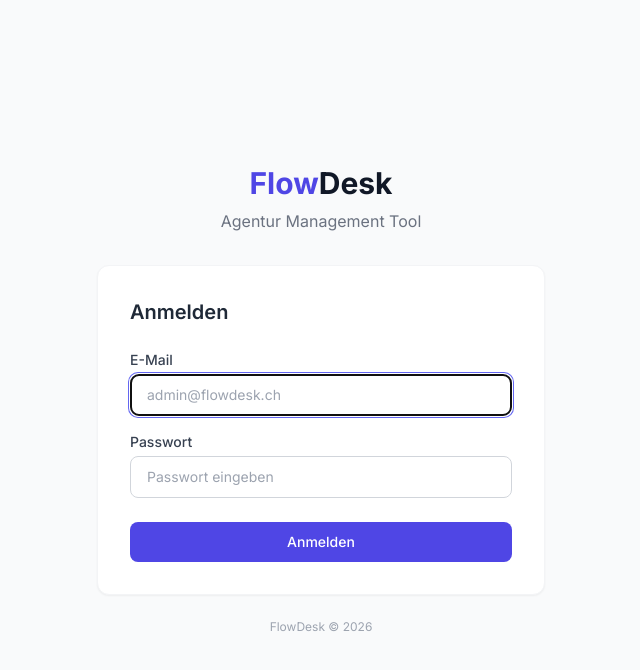
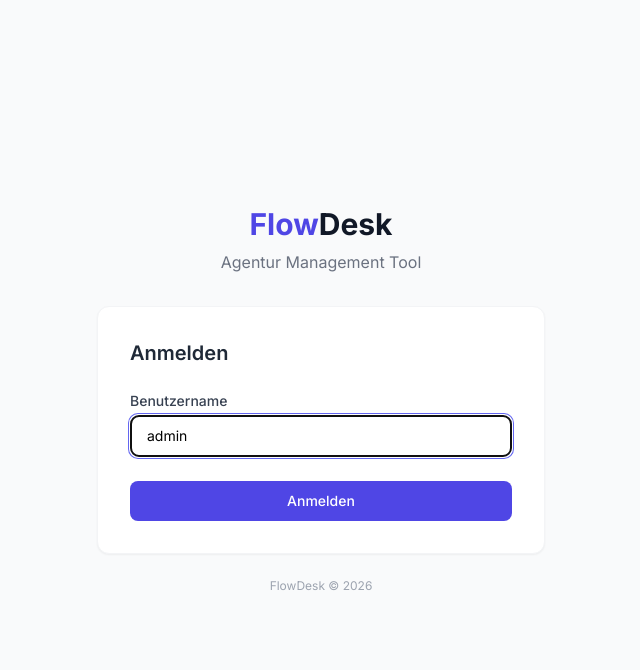
Before and after one commit to aleks-emotionframe/flowdesk, a PHP site: page /login in a window 1280 px wide. Shown: the top 670 px of the page, without its empty margins (319-959 px from the left). Run offline with PHP 8.4, Linux system fonts and the light colour scheme; some libraries are stand-ins or nearby versions.

Commit message:
Temporary passwordless login for testing (username: admin)
https://claude.ai/code/session_01RCznYkArsR9yJZSbaXMBEe

```diff
--- a/src/Controllers/AuthController.php
+++ b/src/Controllers/AuthController.php
@@ -25,33 +25,30 @@ class AuthController
         CsrfMiddleware::verify();
 
         $email = trim($_POST['email'] ?? '');
-        $password = $_POST['password'] ?? '';
 
-        if (empty($email) || empty($password)) {
-            $_SESSION['login_error'] = 'Bitte E-Mail und Passwort eingeben.';
+        if (empty($email)) {
+            $_SESSION['login_error'] = 'Bitte Benutzername eingeben.';
             header('Location: /login');
             exit;
         }
 
-        $user = User::findByEmail($email);
-
-        if (!$user || !User::verifyPassword($password, $user['password_hash'])) {
-            $_SESSION['login_error'] = 'Ungültige E-Mail oder Passwort.';
-            header('Location: /login');
+        // Temporärer Test-Login ohne Passwort und ohne DB
+        if ($email === 'admin') {
+            session_regenerate_id(true);
+            $_SESSION['user_id'] = 1;
+            $_SESSION['user'] = [
+                'id' => 1,
+                'name' => 'Admin',
+                'email' => 'admin@flowdesk.ch',
+                'role' => 'admin',
+                'avatar' => null,
+            ];
+            header('Location: /');
             exit;
         }
 
-        session_regenerate_id(true);
-        $_SESSION['user_id'] = (int) $user['id'];
-        $_SESSION['user'] = [
-            'id' => (int) $user['id'],
-            'name' => $user['name'],
-            'email' => $user['email'],
-            'role' => $user['role'],
-            'avatar' => $user['avatar'],
-        ];
-
-        header('Location: /');
+        $_SESSION['login_error'] = 'Ungültiger Benutzername.';
+        header('Location: /login');
         exit;
     }
 
--- a/src/Views/auth/login.php
+++ b/src/Views/auth/login.php
@@ -35,18 +35,11 @@ use App\Middleware\CsrfMiddleware;
             <form method="POST" action="/login">
                 <?= CsrfMiddleware::tokenField() ?>
 
-                <div class="mb-4">
-                    <label for="email" class="block text-sm font-medium text-gray-700 mb-1">E-Mail</label>
-                    <input type="email" id="email" name="email" required autofocus
+                <div class="mb-6">
+                    <label for="email" class="block text-sm font-medium text-gray-700 mb-1">Benutzername</label>
+                    <input type="text" id="email" name="email" required autofocus
                            class="w-full px-4 py-2.5 border border-gray-300 rounded-lg focus:ring-2 focus:ring-indigo-500 focus:border-indigo-500 text-sm"
-                           placeholder="admin@flowdesk.ch">
-                </div>
-
-                <div class="mb-6">
-                    <label for="password" class="block text-sm font-medium text-gray-700 mb-1">Passwort</label>
-                    <input type="password" id="password" name="password" required
-                           class="w-full px-4 py-2.5 border border-gray-300 rounded-lg focus:ring-2 focus:ring-indigo-500 focus:border-indigo-500 text-sm"
-                           placeholder="Passwort eingeben">
+                           placeholder="admin" value="admin">
                 </div>
 
                 <button type="submit"
```
